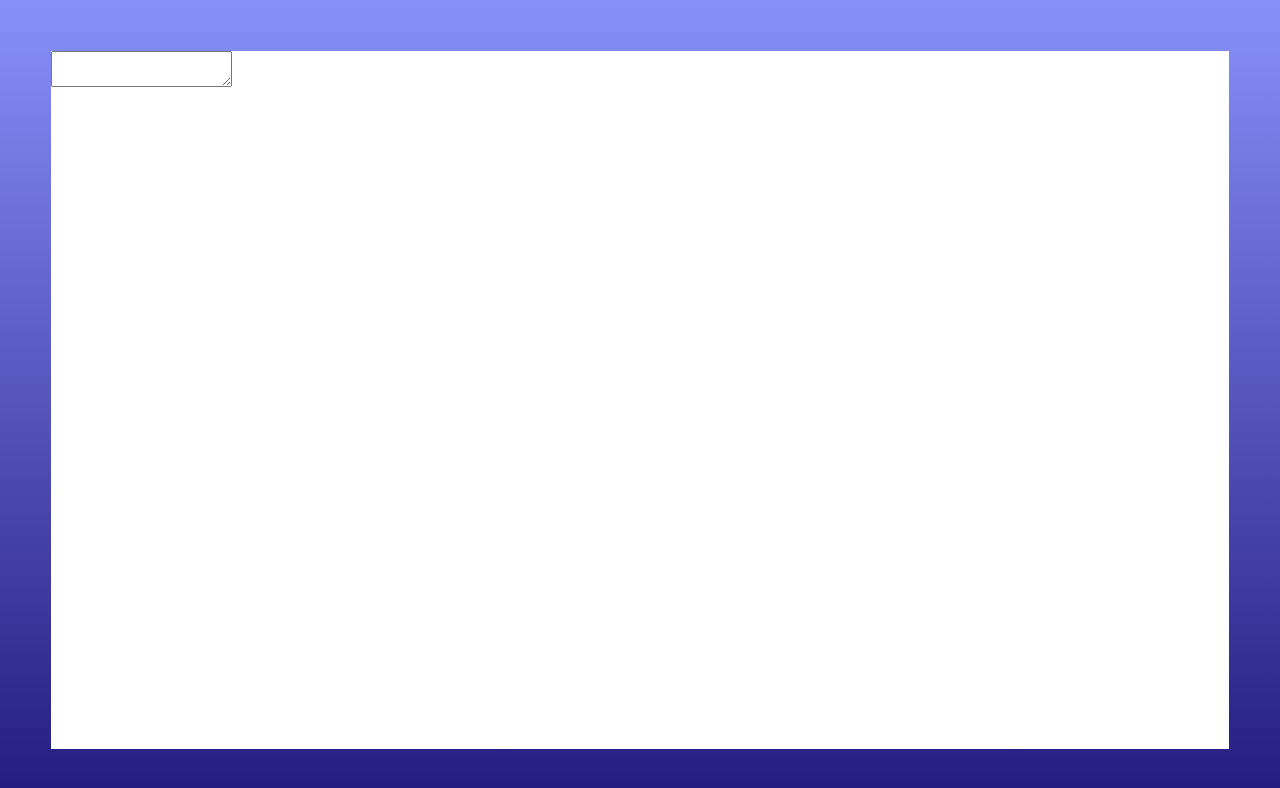
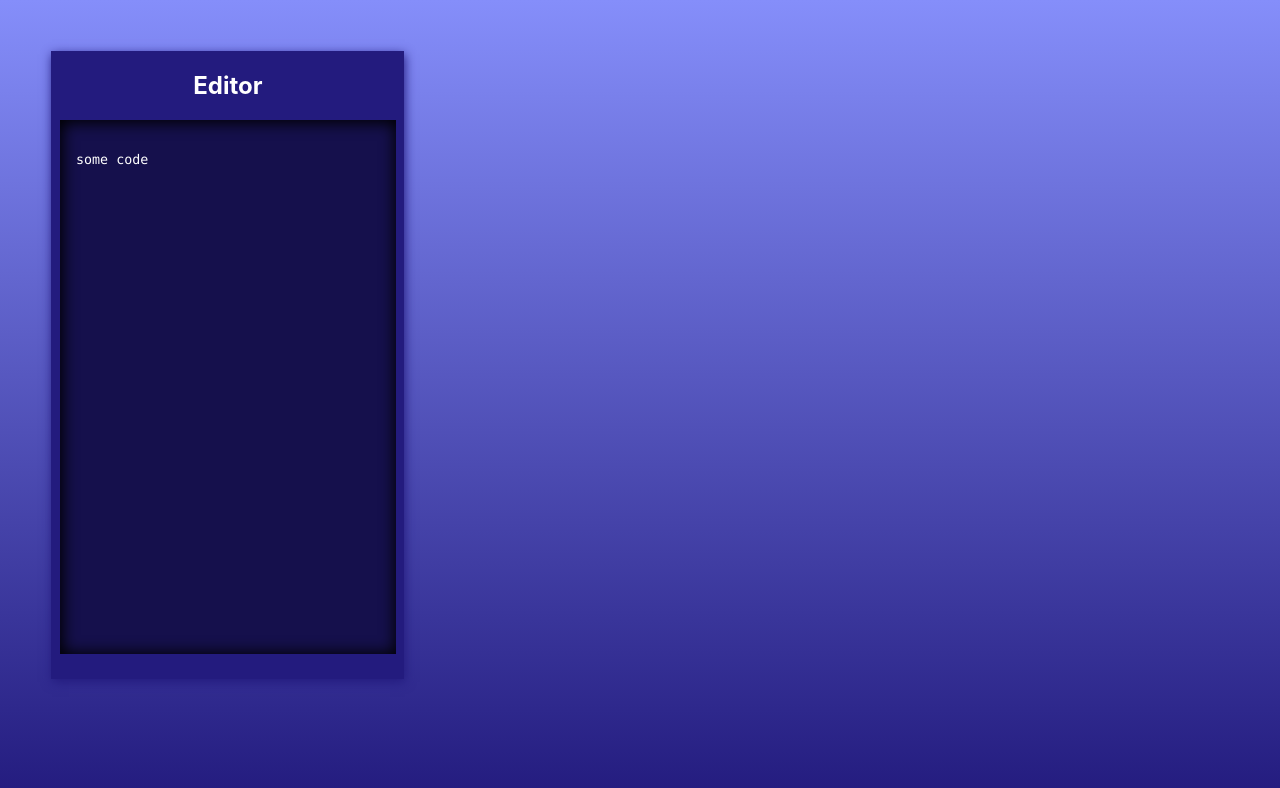
Before and after one commit to SimonaPiz/Markdown-Previewer, a React (Create React App) app: page / in a window 1280 px wide. Shown: the top 788 px of the page. Built offline with nearby package versions, Linux system fonts and the light colour scheme.

Commit message:
develop - #1 editor - add some style

```diff
--- a/src/App.css
+++ b/src/App.css
@@ -1,7 +1,6 @@
 .App {
   width: 100%;
   height: 100%;
-  background-color: white;
 }
 
 
--- a/src/components/Editor/Editor.css
+++ b/src/components/Editor/Editor.css
@@ -1,4 +1,25 @@
 #editorContainer {
   width: 30%;
-  height: 90 vh;
+  height: 90%;
+  background-color: var(--primaryDark);
+  color: #fff;
+  display: flex;
+  flex-direction: column;
+  align-items: center;
+  box-shadow: 1px 3px 10px var(--primaryDark);
 }
+
+textarea#editor {
+  width: 95%;
+  height: 85%;
+  padding: 32px 16px;
+  background-color: rgba(0, 0, 0, .4);
+  border: none;
+  box-shadow: inset 1px 1px 15px 2px black;
+  color: rgb(255, 255, 255);
+  overflow-y: scroll;
+  font-family: source-code-pro, Menlo, Monaco, Consolas, 'Courier New', monospace;
+  scrollbar-width: thin;
+  scrollbar-color: var(--primaryLigth) rgba(133, 142, 250, .3);
+  resize: none;
+}
--- a/src/components/Editor/Editor.js
+++ b/src/components/Editor/Editor.js
@@ -5,7 +5,15 @@ export default function Editor () {
 
   return (
     <div id='editorContainer'>
-      <textarea id='editor'></textarea>
+      <div>
+        <h2>Editor</h2>
+      </div>
+      <textarea
+        id='editor'
+        typeof='text'
+        defaultValue={'some code'}
+        required
+      ></textarea>
     </div>
   );
 }
--- a/src/index.css
+++ b/src/index.css
@@ -5,7 +5,9 @@ body {
     sans-serif;
   -webkit-font-smoothing: antialiased;
   -moz-osx-font-smoothing: grayscale;
-  background: linear-gradient(#8790fa, #241b7e);
+  --primaryLigth: rgb(133, 142, 250);
+  --primaryDark: rgb(35, 27, 126);
+  background: linear-gradient(var(--primaryLigth), var(--primaryDark));
   background-repeat: no-repeat;
   background-size: cover;
   width: 100vw;
```
